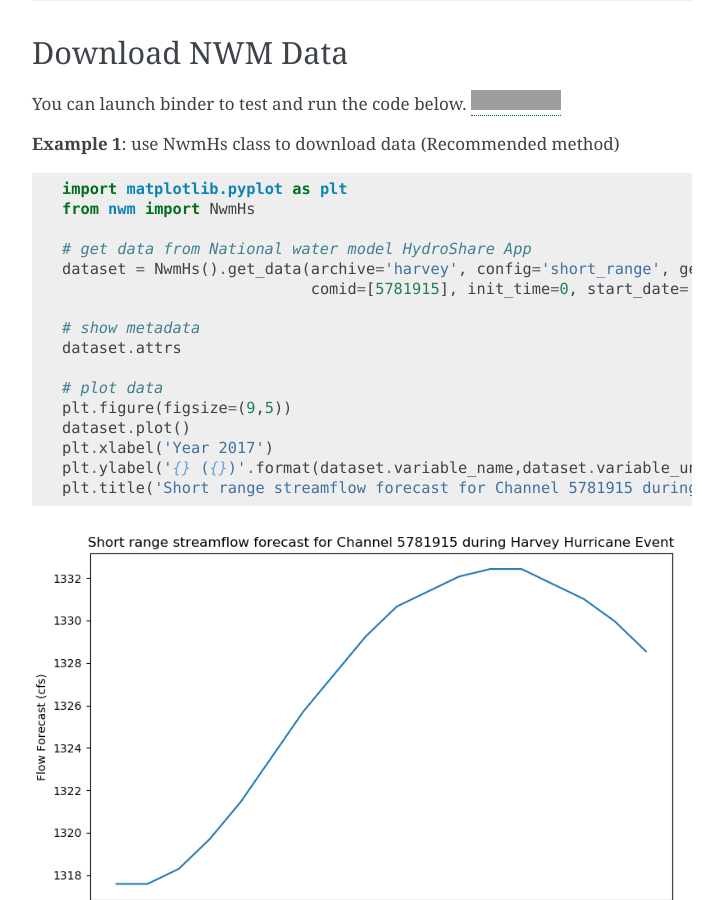
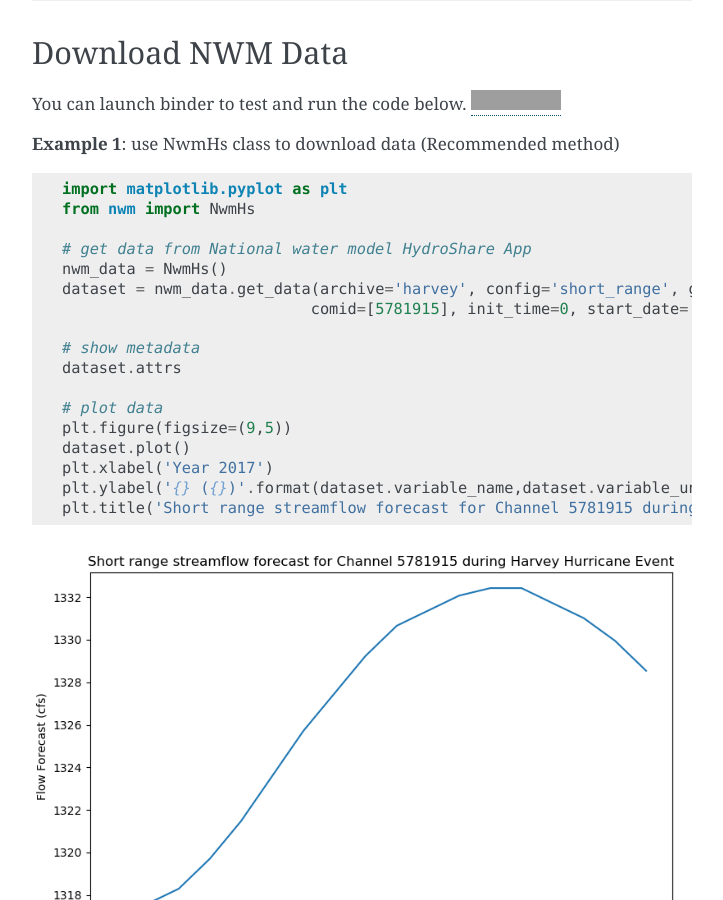
Before and after one commit to gantian127/nwm, a Sphinx documentation site: the page built from docs/source/index.rst, in a window 1280 px wide and 900 px high, scrolled down 505 px. Shown: the whole window, without its empty margins (388-1111 px from the left). Built offline with Sphinx 7.4.7, drawn with Linux system fonts in a browser that asks for light colours; grey boxes are pictures that could not be loaded.

Commit message:
docs: update example code in readme and index.rst

```diff
--- a/docs/source/index.rst
+++ b/docs/source/index.rst
@@ -39,7 +39,8 @@ You can launch binder to test and run the code below. |binder|
     from nwm import NwmHs
 
     # get data from National water model HydroShare App
-    dataset = NwmHs().get_data(archive='harvey', config='short_range', geom='channel_rt', variable='streamflow',
+    nwm_data = NwmHs()
+    dataset = nwm_data.get_data(archive='harvey', config='short_range', geom='channel_rt', variable='streamflow',
                                comid=[5781915], init_time=0, start_date='2017-08-23')
 
     # show metadata
```
Also changed, not shown: README.md (+2 -1 lines).
